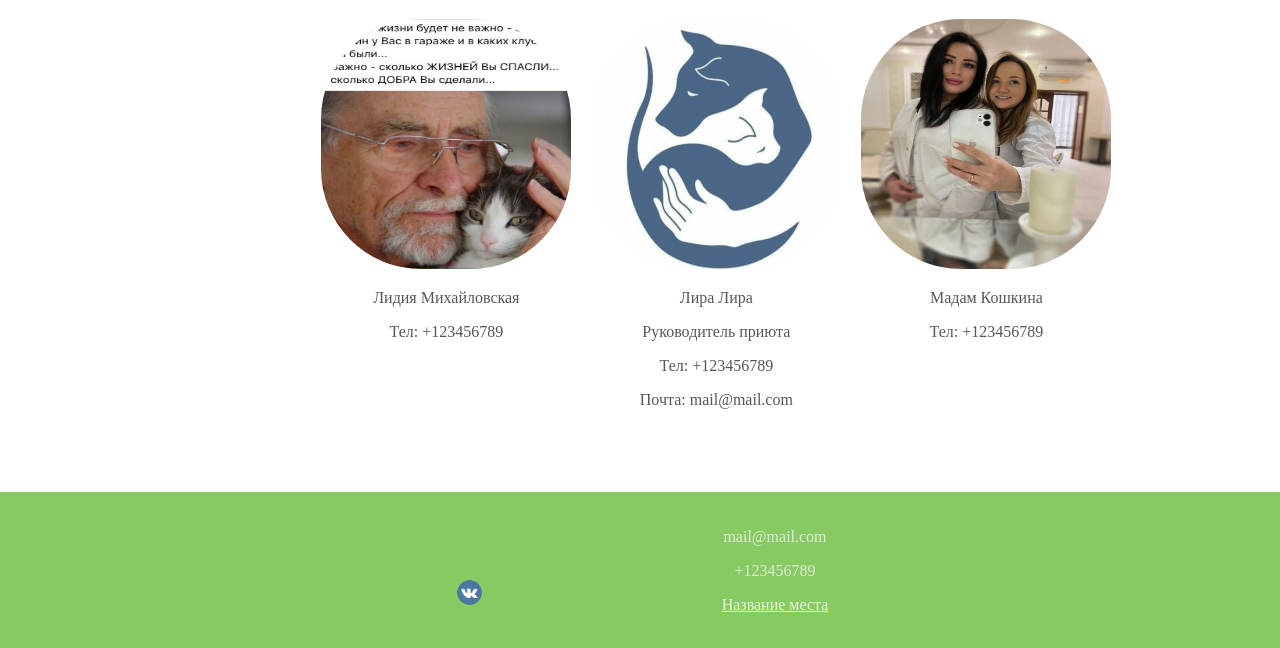
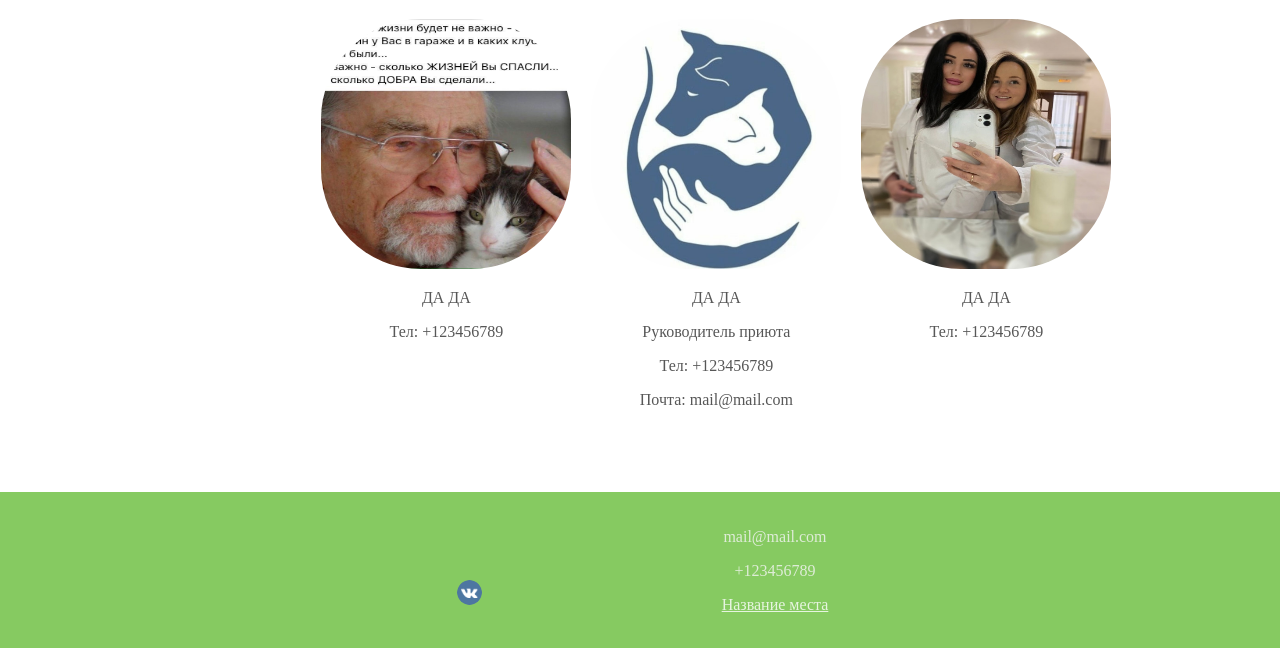
Before and after one commit to blussh/shelter, a plain HTML site: page htmlpages/contacts.html in a window 1280 px wide. Shown: the part 244-892 px from the top of the page. Drawn offline with Linux system fonts and the light colour scheme.

Commit message:
Update contacts.html

```diff
--- a/htmlpages/contacts.html
+++ b/htmlpages/contacts.html
@@ -27,20 +27,20 @@
 
 	<div class = "contactsProfile" align="center">
 		<img class = "contactsPhoto"src = "..\files\lidiya.jpg">
-		<a href = "" style = "color: black; text-decoration: none" target="_blank"><p class = "contactsText">Лидия Михайловская</p></a>
+		<a href = "" style = "color: black; text-decoration: none" target="_blank"><p class = "contactsText">ДА ДА</p></a>
 		<p class = "contactsText">Тел: +123456789</p>
 	</div>
 
 	<div class = "contactsProfile">
 		<img class = "contactsPhoto"src = "..\files\lira.jpg">
-		<a href = "https://vk.com/lirasham82" style = "color: black; text-decoration: none" target="_blank"><p class = "contactsText">Лира Лира</p></a>
+		<a href = "https://vk.com/lirasham82" style = "color: black; text-decoration: none" target="_blank"><p class = "contactsText">ДА ДА</p></a>
 		<p class = "contactsText">Руководитель приюта</p>
 		<p class = "contactsText">Тел: +123456789</p>
 		<p class = "contactsText">Почта: mail@mail.com</p>
 	</div>
 	<div class = "contactsProfile">
 		<img class = "contactsPhoto"src = "..\files\madam.jpg">
-		<a href = "https://vk.com/id537005484" style = "color: black; text-decoration: none" target="_blank"><p class = "contactsText">Мадам Кошкина</p></a>
+		<a href = "https://vk.com/id537005484" style = "color: black; text-decoration: none" target="_blank"><p class = "contactsText">ДА ДА</p></a>
 		<p class = "contactsText">Тел: +123456789</p>
 	</div>
 </div>
```
